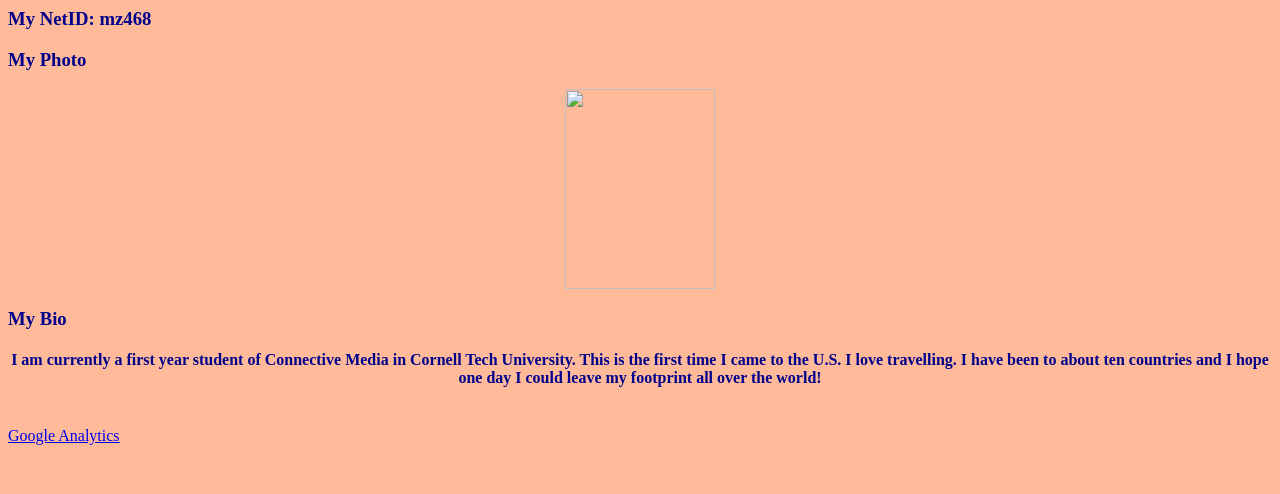
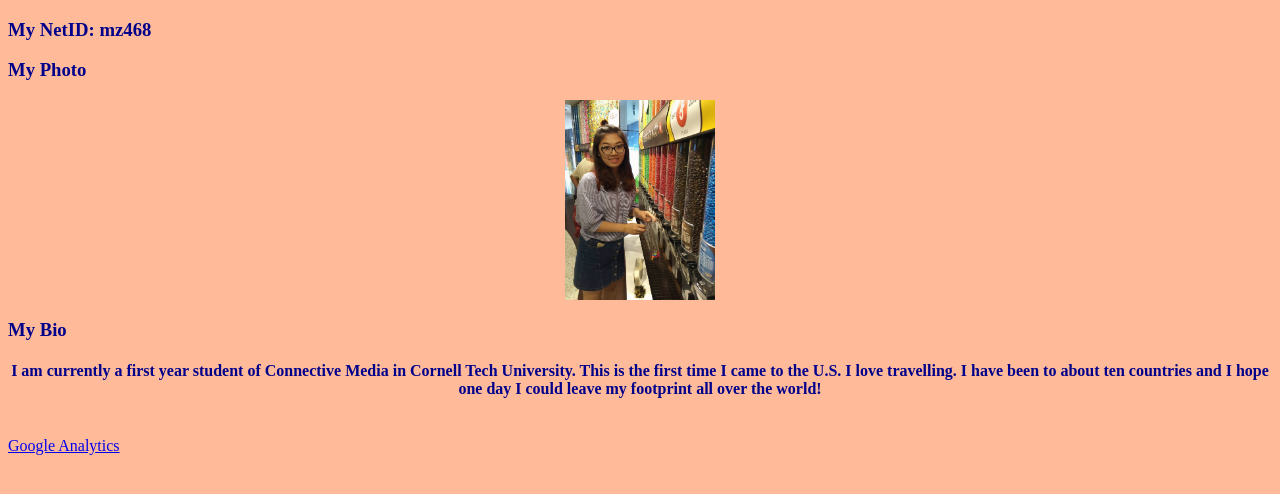
Before and after one commit to MengjiaoZHU/MengjiaoZHU.github.io, a plain HTML site: page index.html in a window 1280 px wide. Drawn offline with Linux system fonts and the light colour scheme.

Commit message:
Update index.html

```diff
--- a/index.html
+++ b/index.html
@@ -1,3 +1,4 @@
+<!DOCTYPE html>
 <html >
 <head>
 	<link rel="stylesheet" type="text/css" href="mengjiao.css">
@@ -5,7 +6,7 @@
 	<title>"Homepage Of Mengjiao ZHU"</title>
 	<body>
 		<p><h3>My NetID: mz468 </h3></p>
-		<h3>My Photo</h3> <div><img src="MengjiaoZHU/startup-systems/MengjiaoZHU.JPG" height="200" width = "150"></div>
+		<h3>My Photo</h3> <div><img src="MengjiaoZHU.JPG" height="200" width = "150"></div>
 		<div><h3>My Bio</h3>
 			<h4>I am currently a first year student of Connective Media in Cornell Tech University. This is the first time I came to the U.S. I love travelling. I have been to about ten countries and I hope one day I could leave my footprint all over the world!</h4></div>
 		<br>
```
